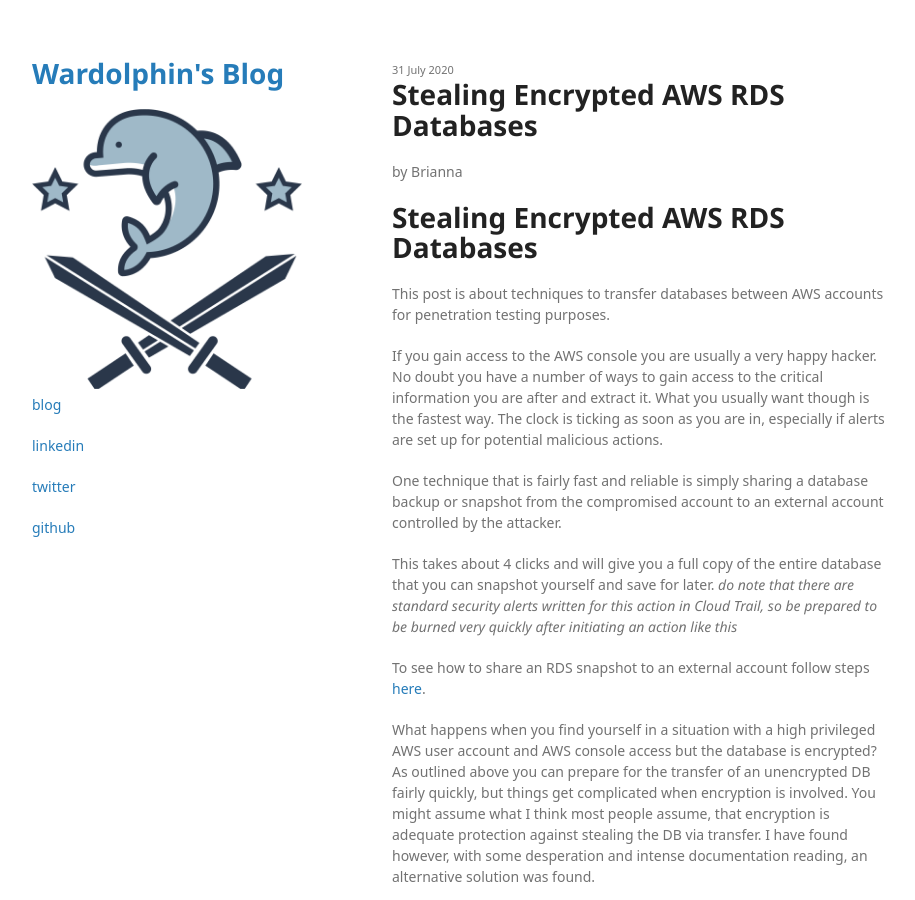
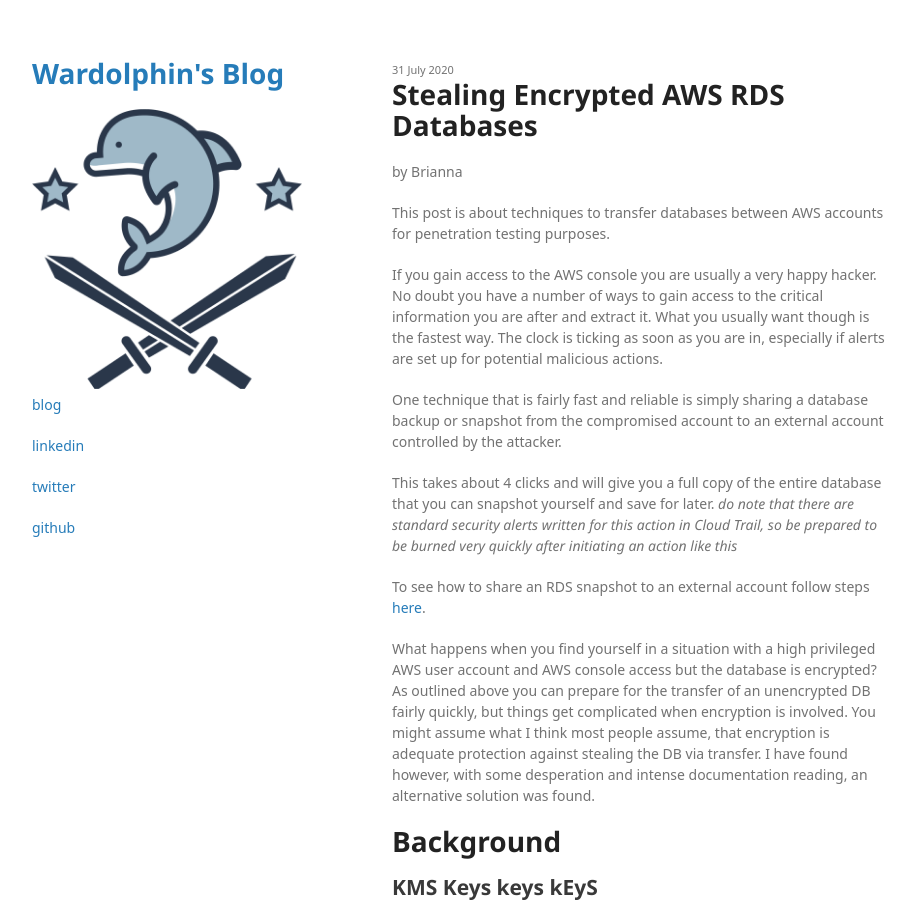
Before and after one commit to wardolphin/wardolphin.github.io, a Jekyll site: the page built from _posts/2020-07-31-Stealing-Encrypted-AWS-RDS-Databases.md, in a window 1280 px wide and 900 px high. Shown: the whole window, without its empty margins (178-1093 px from the left). Built offline with Jekyll 4.4.1, drawn with Linux system fonts in a browser that asks for light colours; some web fonts are replaced; a script that is not in the unit is left out.

Commit message:
Update 2020-07-31-Stealing-Encrypted-AWS-RDS-Databases.md

```diff
--- a/_posts/2020-07-31-Stealing-Encrypted-AWS-RDS-Databases.md
+++ b/_posts/2020-07-31-Stealing-Encrypted-AWS-RDS-Databases.md
@@ -2,7 +2,6 @@
 layout: post
 title: Stealing Encrypted AWS RDS Databases
 ---
-# Stealing Encrypted AWS RDS Databases
 
 This post is about techniques to transfer databases between AWS accounts for penetration testing purposes.
 
```
